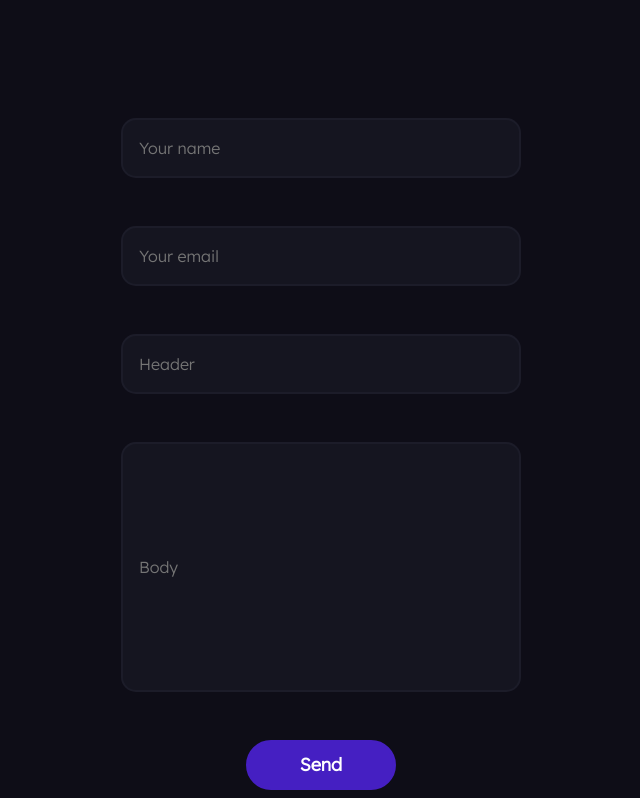
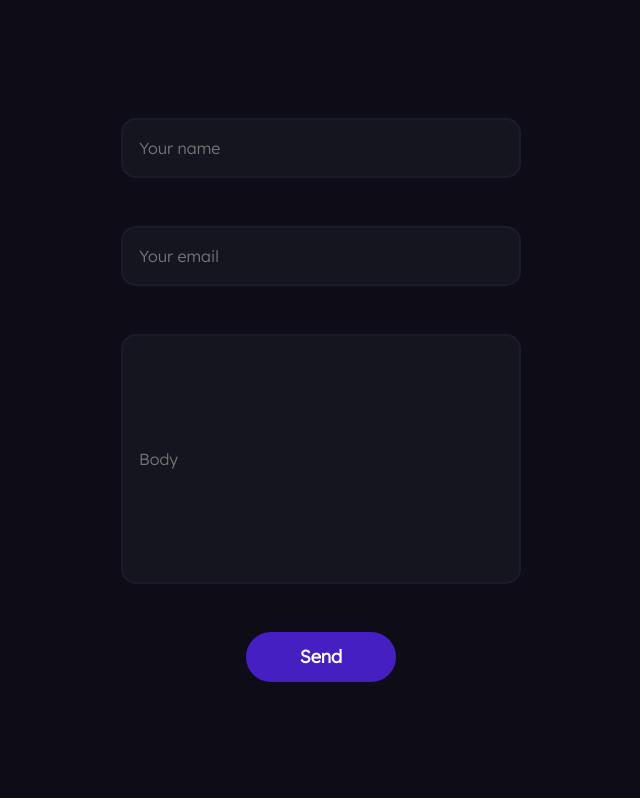
Before and after one commit to Qfinel/ClickLogo, a React (Create React App) app: page / in a window 1280 px wide. Shown: the part 6546-7344 px from the top of the page, without its empty margins (319-959 px from the left). Built offline with nearby package versions, Linux system fonts and the light colour scheme.

Commit message:
email works

```diff
--- a/package.json
+++ b/package.json
@@ -3,6 +3,7 @@
   "version": "0.1.0",
   "private": true,
   "dependencies": {
+    "@emailjs/browser": "^3.11.0",
     "@fortawesome/fontawesome-svg-core": "^6.4.0",
     "@fortawesome/free-regular-svg-icons": "^6.4.0",
     "@fortawesome/free-solid-svg-icons": "^6.4.0",
@@ -15,6 +16,7 @@
     "@types/react": "^18.2.9",
     "@types/react-dom": "^18.2.4",
     "bootstrap-icons": "^1.10.5",
+    "emailjs": "^4.0.2",
     "react": "^18.2.0",
     "react-dom": "^18.2.0",
     "react-router-dom": "^6.12.0",
--- a/src/containers/contact/Contact.tsx
+++ b/src/containers/contact/Contact.tsx
@@ -1,16 +1,52 @@
+import { useRef } from 'react'
 import styles from './contact.module.css'
+import emailjs from '@emailjs/browser'
 
 const Contact = () => {
+
+	const form = useRef<HTMLFormElement>(null)
+	const input1 = useRef<HTMLInputElement>(null)
+	const input2 = useRef<HTMLInputElement>(null)
+	const input3 = useRef<HTMLInputElement>(null)
+
+	const user_id = process.env.REACT_APP_USER_ID
+	const service_id = process.env.REACT_APP_SERVICE_ID
+	const template_id = process.env.REACT_APP_TEMPLATE_ID
+
+	const sendEmail = async (e: React.FormEvent<HTMLFormElement>) => {
+		e.preventDefault()
+
+		if (!form || !form.current || !service_id
+			|| !template_id || !user_id) {
+			return
+		}
+
+		try {
+			const response = await emailjs.sendForm(service_id,
+					template_id,
+					form.current, user_id)
+
+			if (response.status === 200) {
+				if (input1.current)
+					input1.current.value = ""
+				if (input2.current)
+					input2.current.value = ""
+				if (input3.current)
+					input3.current.value = ""
+			}
+		} catch (error) {
+			console.log(error)
+		}
+	}
 
 	return (
 		<div className={`${styles.ContactContainer} section__padding`}
 			id="contact">
 			<h1>Choose the <span style={{color: '#451fc2'}}>right thing</span> for your business.</h1>
-			<form>
-				<input type='text' placeholder='Your name' />
-				<input type='email' placeholder='Your email' />
-				<input type='text' placeholder='Header' />
-				<input type='text' style={{height: '250px'}} placeholder='Body' />
+			<form ref={form} onSubmit={sendEmail}>
+				<input ref={input1} type='text' placeholder='Your name' name="user_name"/>
+				<input ref={input2} type='email' placeholder='Your email'name="user_email" />
+				<input ref={input3} type='text' style={{height: '250px'}} placeholder='Body' name="message"/>
 				<button type='submit'>Send</button>
 			</form>
 		</div>
```
Also changed, not shown: 2 other files (tests, documents, lock files or other folders).
